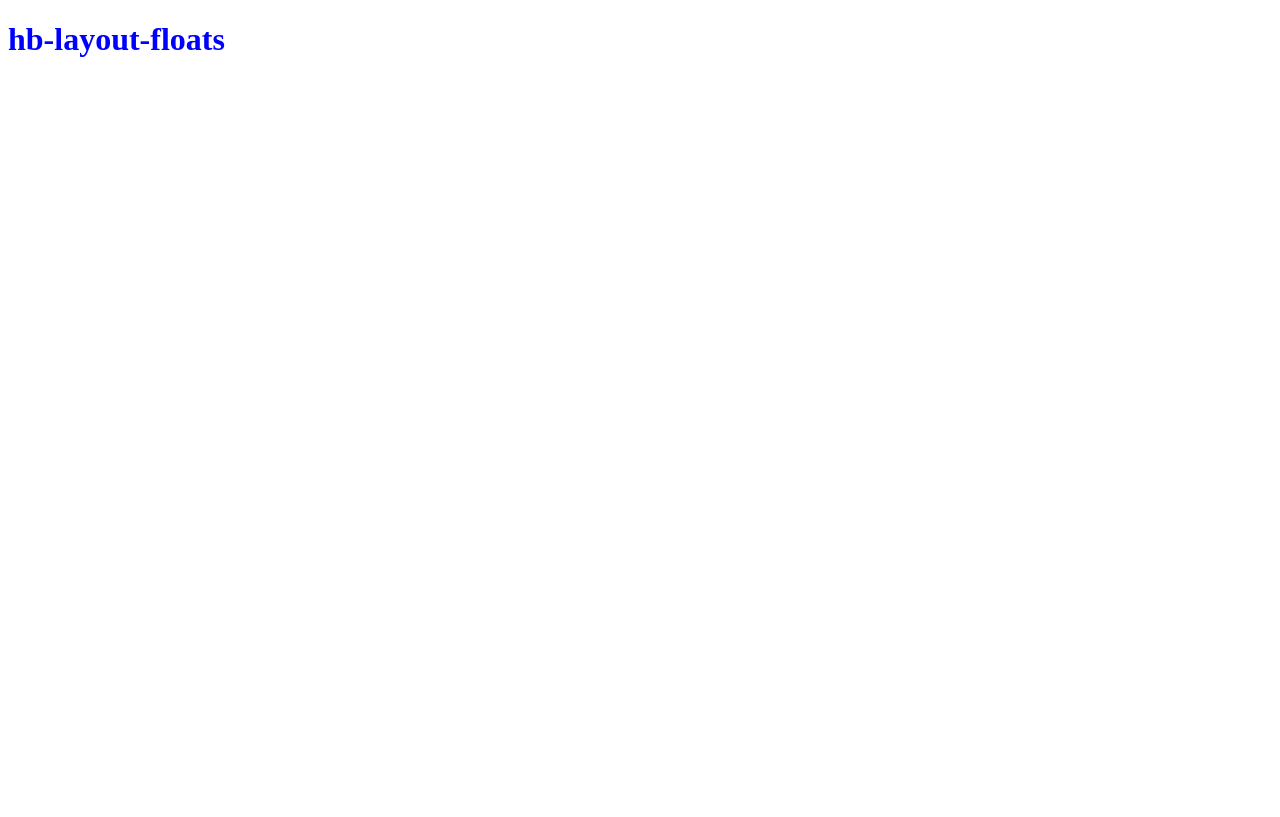
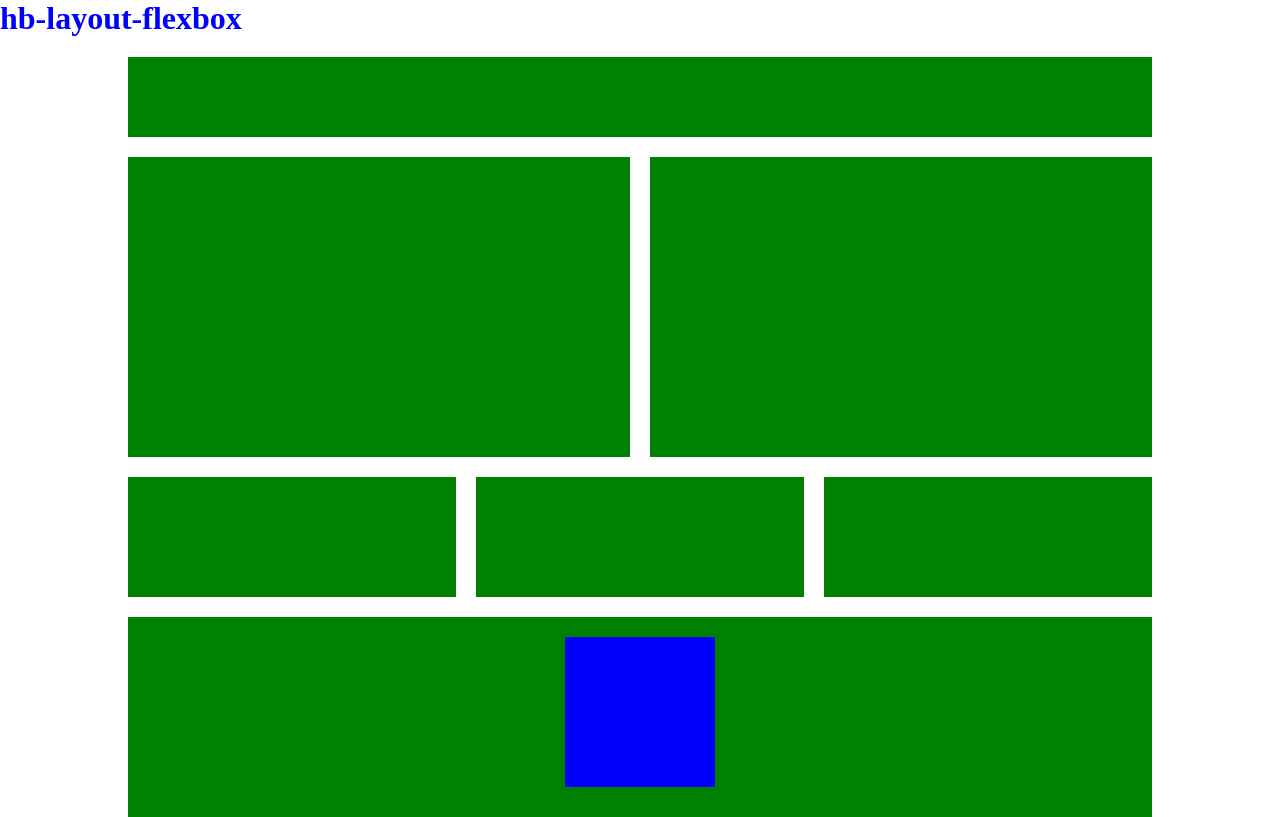
Before and after one commit to pvgrajalesg/hb-layout-flexbox, a plain HTML site: page index.html in a window 1280 px wide. Drawn offline with Linux system fonts and the light colour scheme.

Commit message:
files flexbox

```diff
--- a/css/style.css
+++ b/css/style.css
@@ -1,3 +1,76 @@
+* {
+    margin:0;
+    padding: 0;
+    box-sizing: border-box;
+}
+
 h1 {
     color: blue;
 }
+
+.flex-container {
+    display: flex;
+    flex-direction: column;
+    width: 1024px;
+    margin: 0 auto;
+  }
+
+  .flex-container .container1 {
+    margin-top: 20px;
+    display: flex;
+    background-color: green;
+    height: 80px;
+  }
+
+  .flex-container .container2 {
+    margin-top: 20px;
+    display: flex;
+    flex-direction: row;
+  }
+
+  .flex-container .container2 .container21{
+    margin-right: 20px;
+    background-color: green;
+    width: calc(100%/2);
+    height: 300px;
+  }
+
+  .flex-container .container2 .container22{
+    background-color: green;
+    width: calc(100%/2);
+    height: 300px;
+  }
+
+  .flex-container .container3 {
+    margin-top: 20px;
+    display: flex;
+    flex-direction: row;
+  }
+
+  .flex-container .container3 .container{
+    margin-right: 20px;
+    background-color: green;
+    width: calc(100%/3);
+    height: 120px;
+  }
+
+  .flex-container .container3 .container31{
+    background-color: green;
+    width: calc(100%/3);
+    height: 120px;
+  }
+
+  .flex-container .container4{
+    margin-top: 20px;
+    background-color: green;
+    height: 200px;
+    display: flex;
+    justify-content: center;
+  }
+
+  .flex-container .container4 .container41{
+    background-color: blue;
+    height: 150px;
+    width: 150px;
+    margin: 20px;
+  }
--- a/index.html
+++ b/index.html
@@ -4,10 +4,25 @@
     <meta charset="UTF-8">
     <meta name="viewport" content="width=device-width, initial-scale=1.0">
     <meta http-equiv="X-UA-Compatible" content="ie=edge">
-    <title>hb-layout-floats</title>
+    <title>hb-layout-flexbox</title>
     <link rel="stylesheet" href="./css/style.css">
 </head>
 <body>
-    <h1>hb-layout-floats</h1>
+    <h1>hb-layout-flexbox</h1>
+        <div class="flex-container">
+            <section class="container1"></section>
+            <section class="container2">
+                <div class="container21"></div>
+                <div class="container22"></div>
+            </section>
+            <section class="container3">
+                <article class="container"></article>
+                <article class="container"></article>
+                <article class="container31"></article>
+            </section>
+            <section class="container4">
+                <div class="container41"></div>
+            </section>
+        </div>
 </body>
 </html>
```
